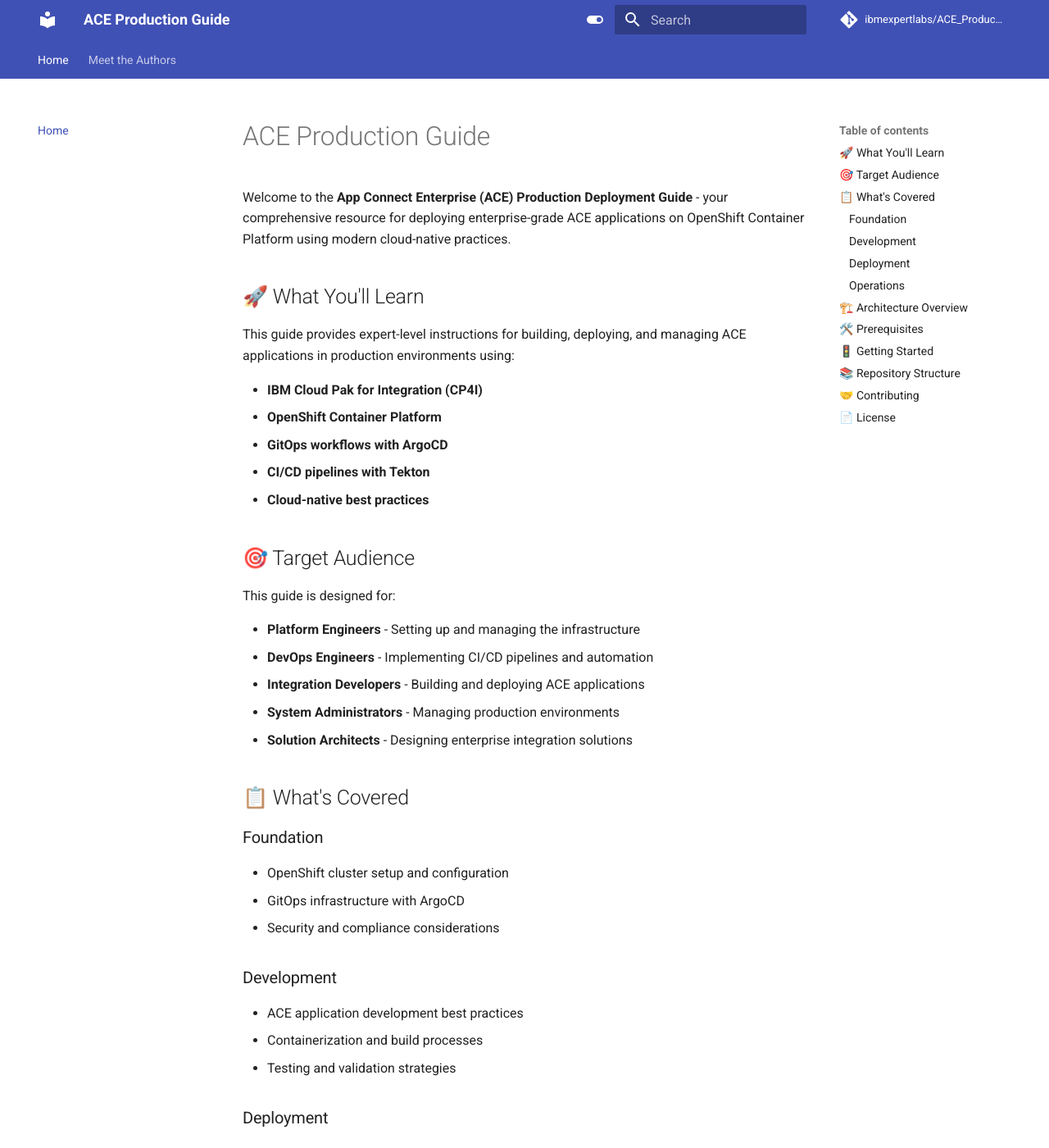
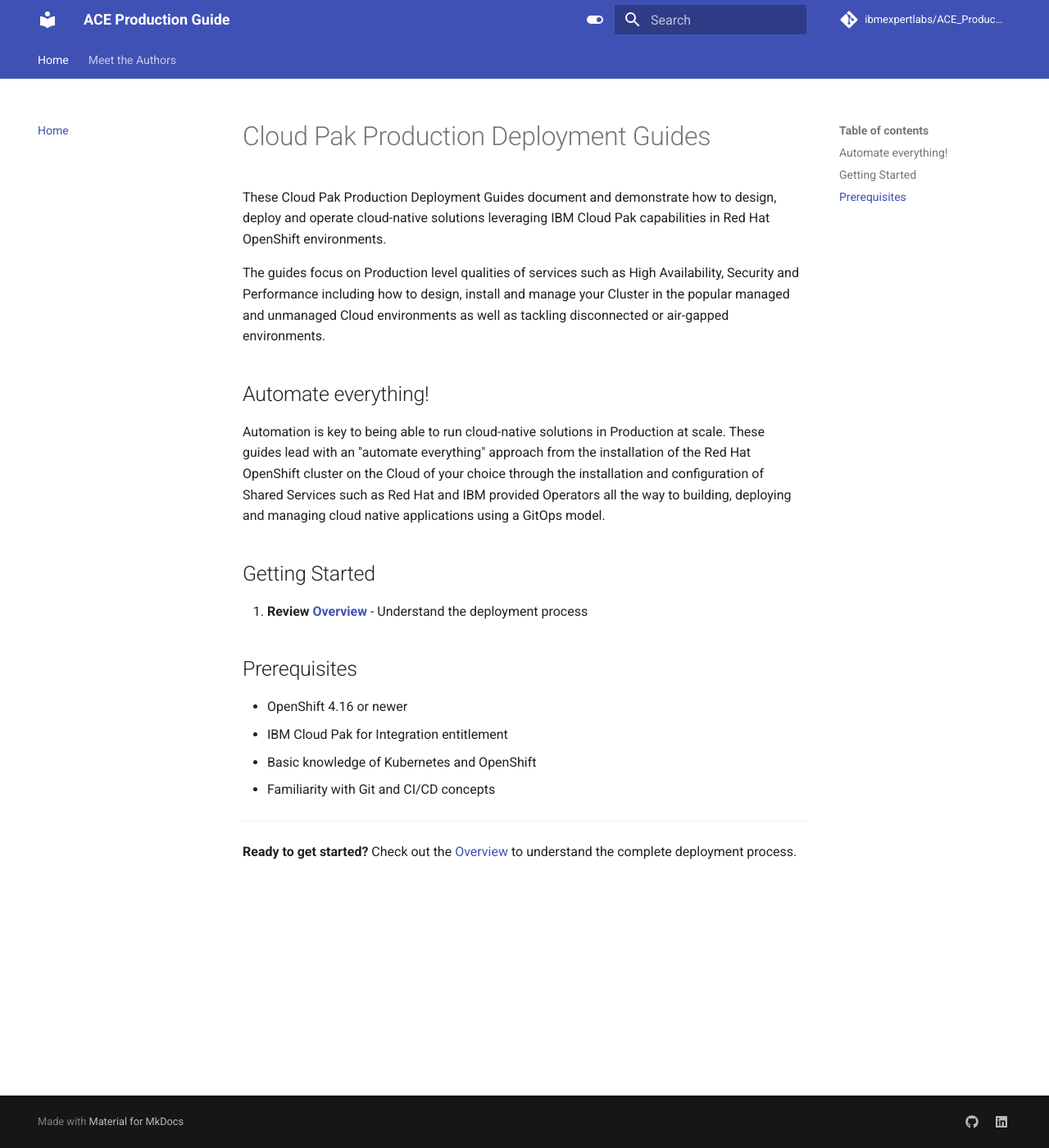
Before and after one commit to ibmexpertlabs/ACE_Production_Guide, an MkDocs documentation site: the page built from docs/index.md, in a window 1280 px wide and 1400 px high. Shown: the whole window at 82% size. Built offline with MkDocs 1.6.1 and Material for MkDocs 9.7.7, drawn with Linux system fonts in a browser that asks for light colours; comment, search, counter and statistics services are not loaded; some of the changed text lies outside the part shown.

Commit message:
Simplify index.md content - remove verbose sections and broken links

````diff
--- a/docs/index.md
+++ b/docs/index.md
@@ -1,111 +1,24 @@
-# ACE Production Guide
+# Cloud Pak Production Deployment Guides
 
-Welcome to the **App Connect Enterprise (ACE) Production Deployment Guide** - your comprehensive resource for deploying enterprise-grade ACE applications on OpenShift Container Platform using modern cloud-native practices.
+These Cloud Pak Production Deployment Guides document and demonstrate how to design, deploy and operate cloud-native solutions leveraging IBM Cloud Pak capabilities in Red Hat OpenShift environments.
 
-## 🚀 What You'll Learn
+The guides focus on Production level qualities of services such as High Availability, Security and Performance including how to design, install and manage your Cluster in the popular managed and unmanaged Cloud environments as well as tackling disconnected or air-gapped environments.
 
-This guide provides expert-level instructions for building, deploying, and managing ACE applications in production environments using:
+## Automate everything!
 
-- **IBM Cloud Pak for Integration (CP4I)**
-- **OpenShift Container Platform**
-- **GitOps workflows with ArgoCD**
-- **CI/CD pipelines with Tekton**
-- **Cloud-native best practices**
+Automation is key to being able to run cloud-native solutions in Production at scale. These guides lead with an "automate everything" approach from the installation of the Red Hat OpenShift cluster on the Cloud of your choice through the installation and configuration of Shared Services such as Red Hat and IBM provided Operators all the way to building, deploying and managing cloud native applications using a GitOps model.
 
-## 🎯 Target Audience
+## Getting Started
 
-This guide is designed for:
+1. **Review [Overview](intro/overview.md)** - Understand the deployment process
 
-- **Platform Engineers** - Setting up and managing the infrastructure
-- **DevOps Engineers** - Implementing CI/CD pipelines and automation
-- **Integration Developers** - Building and deploying ACE applications
-- **System Administrators** - Managing production environments
-- **Solution Architects** - Designing enterprise integration solutions
+## Prerequisites
 
-## 📋 What's Covered
-
-### Foundation
-- OpenShift cluster setup and configuration
-- GitOps infrastructure with ArgoCD
-- Security and compliance considerations
-
-### Development
-- ACE application development best practices
-- Containerization and build processes
-- Testing and validation strategies
-
-### Deployment
-- Production deployment patterns
-- Environment promotion workflows
-- Monitoring and observability
-
-### Operations
-- Troubleshooting and debugging
-- Performance optimization
-- Maintenance and updates
-
-## 🏗️ Architecture Overview
-
-Our production deployment follows a layered GitOps approach:
-
-```mermaid
-graph TB
-    A[OpenShift Cluster] --> B[Infrastructure Layer]
-    B --> C[Services Layer]
-    C --> D[Applications Layer]
-
-    B --> E[Namespaces]
-    B --> F[Storage]
-    B --> G[Security]
-
-    C --> H[ACE Operator]
-    C --> I[Tekton Pipelines]
-    C --> J[ArgoCD]
-
-    D --> K[ACE Applications]
-    D --> L[Integration Servers]
-    D --> M[Message Flows]
-```
-
-## 🛠️ Prerequisites
-
-Before you begin, ensure you have:
-
-- Access to an OpenShift 4.7+ cluster
+- OpenShift 4.16 or newer
 - IBM Cloud Pak for Integration entitlement
 - Basic knowledge of Kubernetes and OpenShift
 - Familiarity with Git and CI/CD concepts
 
-## 🚦 Getting Started
-
-1. **Review the [Prerequisites](intro/prerequisites.md)** - Ensure your environment is ready
-2. **Follow the [Cluster Setup](cluster/create-cluster.md)** - Create and configure your OpenShift cluster
-3. **Configure [GitOps](cluster/configure-gitops.md)** - Set up ArgoCD and repository structure
-4. **Deploy [Infrastructure](infrastructure/namespaces.md)** - Set up namespaces and resources
-5. **Install [Services](services/ace-operator.md)** - Deploy ACE operator and supporting services
-6. **Build [Applications](applications/build-config.md)** - Create and deploy your ACE applications
-
-## 📚 Repository Structure
-
-This guide references four key repositories:
-
-- **multi-tenancy-gitops** - Main GitOps orchestration
-- **multi-tenancy-gitops-infra** - Infrastructure resources
-- **multi-tenancy-gitops-services** - Service operators and instances
-- **multi-tenancy-gitops-apps** - ACE applications and configurations
-
-## 🤝 Contributing
-
-This guide is maintained by IBM Expert Labs. For questions, suggestions, or contributions, please:
-
-- Open an issue on our [GitHub repository](https://github.com/ibmexpertlabs/ACE_Production_Guide)
-- Contact the team through IBM Expert Labs channels
-- Submit pull requests for improvements
-
-## 📄 License
-
-This project is licensed under the IBM License Agreement.
-
 ---
 
-**Ready to get started?** Begin with the [Overview](intro/overview.md) to understand the complete deployment process, or jump directly to [Prerequisites](intro/prerequisites.md) to prepare your environment.
+**Ready to get started?** Check out the [Overview](intro/overview.md) to understand the complete deployment process.
````
Also changed, not shown: site/404.html, site/authors/index.html, site/index.html.
